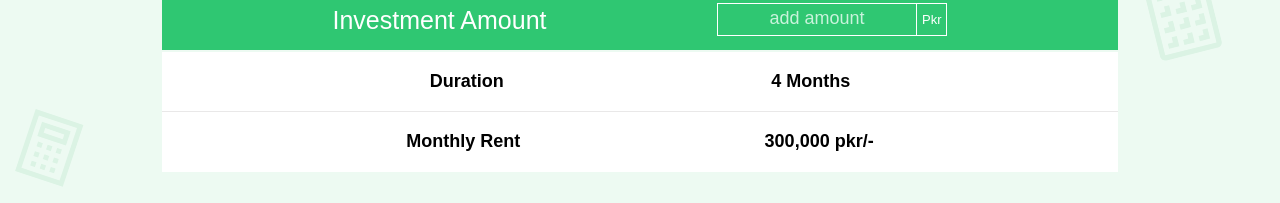
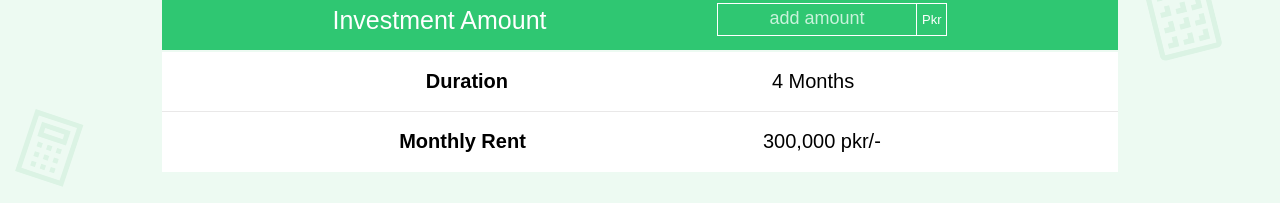
Before and after one commit to Zaibi727/button-card, a React (Create React App) app: page / in a window 1280 px wide. Shown: the part 334-537 px from the top of the page. Built offline with nearby package versions, Linux system fonts and the light colour scheme.

Commit message:
Update fourteenJune.module.css

```diff
--- a/src/Components/fourteenJune/fourteenJune.module.css
+++ b/src/Components/fourteenJune/fourteenJune.module.css
@@ -61,11 +61,11 @@
 }
 .label{
     font-weight: 550;
-    font-size: 18px;
+    font-size: 20px;
 }
 .data{
-    font-weight: 550;
-    font-size: 18px;
+    font-weight: 500;
+    font-size: 20px;
 }
 .input{
     border: 1px solid white;
```
